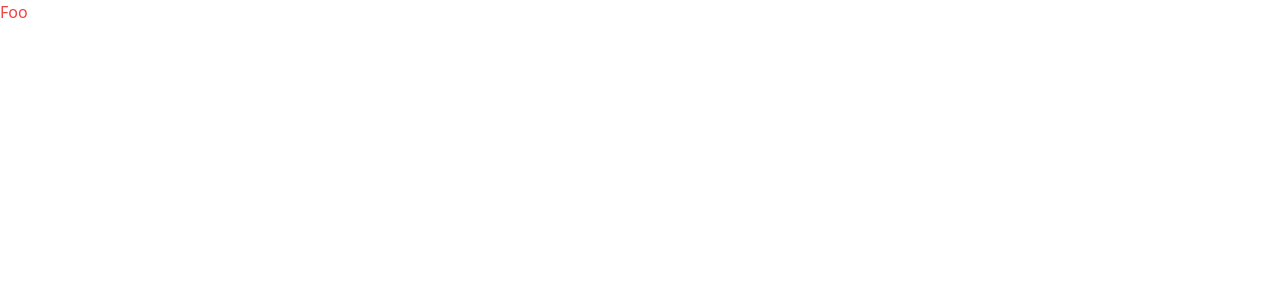
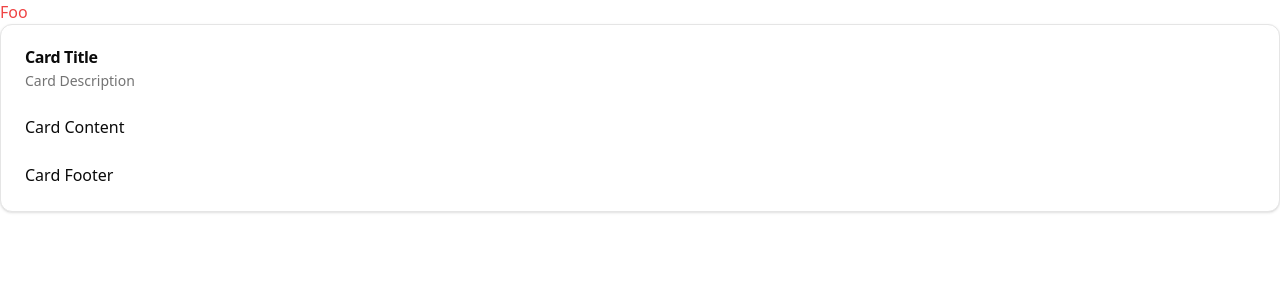
Before and after one commit to inkognitro/kt-vite-todo-app, a React (Vite) app in the folder repositories/web-frontend/: page / in a window 1280 px wide. Shown: the top 300 px of the page. Built offline with nearby package versions, Linux system fonts and the light colour scheme.

Commit message:
fix shadcn with tailwind config

```diff
--- a/repositories/web-frontend/package.json
+++ b/repositories/web-frontend/package.json
@@ -23,7 +23,6 @@
   },
   "devDependencies": {
     "@eslint/js": "^9.25.0",
-    "@tailwindcss/vite": "^4.1.10",
     "@types/node": "^24.0.3",
     "@types/react": "^19.1.2",
     "@types/react-dom": "^19.1.2",
--- a/repositories/web-frontend/src/App.tsx
+++ b/repositories/web-frontend/src/App.tsx
@@ -1,7 +1,28 @@
+import {
+  Card,
+  CardContent,
+  CardDescription,
+  CardFooter,
+  CardHeader,
+  CardTitle,
+} from '@/components/ui/card.tsx'
+
 function App() {
   return (
     <>
       <h1 className="text-red-500">Foo</h1>
+      <Card>
+        <CardHeader>
+          <CardTitle>Card Title</CardTitle>
+          <CardDescription>Card Description</CardDescription>
+        </CardHeader>
+        <CardContent>
+          <p>Card Content</p>
+        </CardContent>
+        <CardFooter>
+          <p>Card Footer</p>
+        </CardFooter>
+      </Card>
     </>
   )
 }
--- a/repositories/web-frontend/vite.config.ts
+++ b/repositories/web-frontend/vite.config.ts
@@ -1,10 +1,9 @@
 import path from 'path'
-import tailwindcss from '@tailwindcss/vite'
 import { defineConfig } from 'vite'
 import react from '@vitejs/plugin-react'
 
 export default defineConfig({
-  plugins: [react(), tailwindcss()],
+  plugins: [react()],
   resolve: {
     alias: {
       '@': path.resolve(__dirname, './src'),
```
Also changed, not shown: 1 other file (tests, documents, lock files or other folders).
